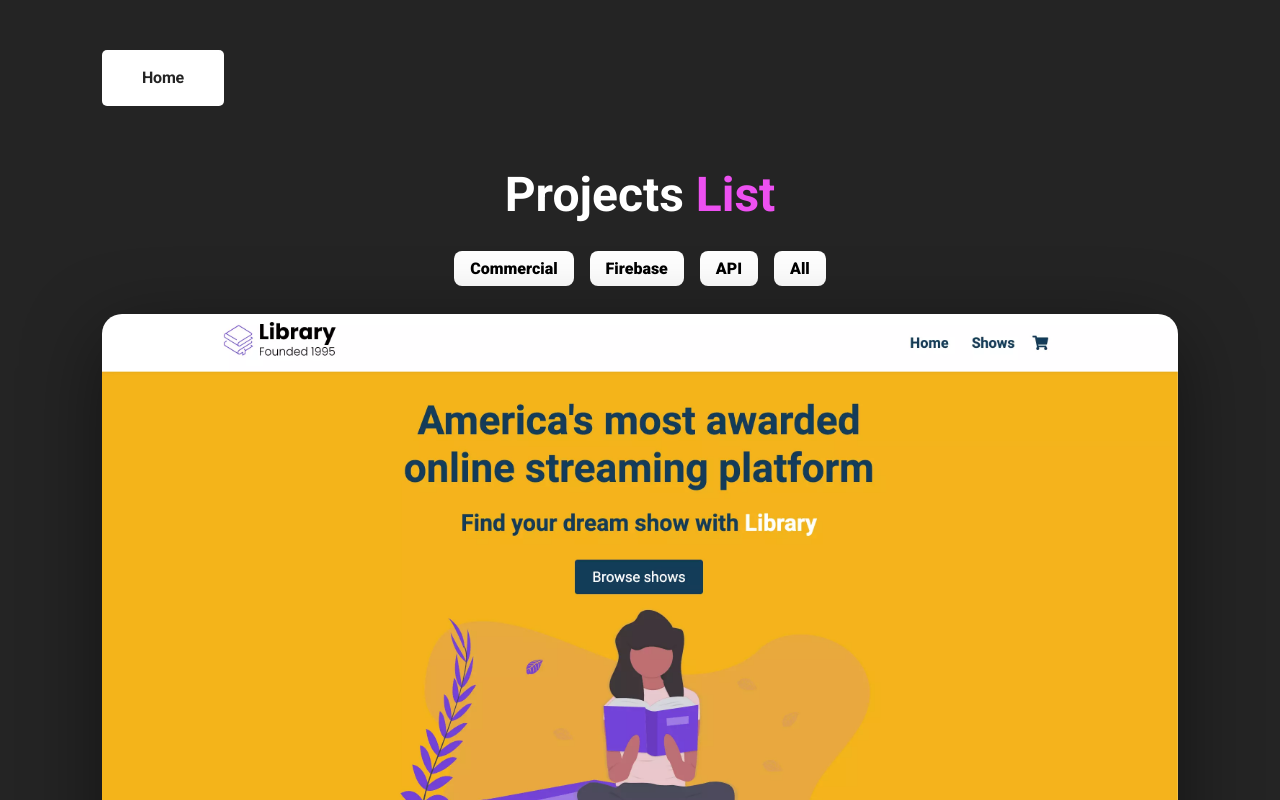
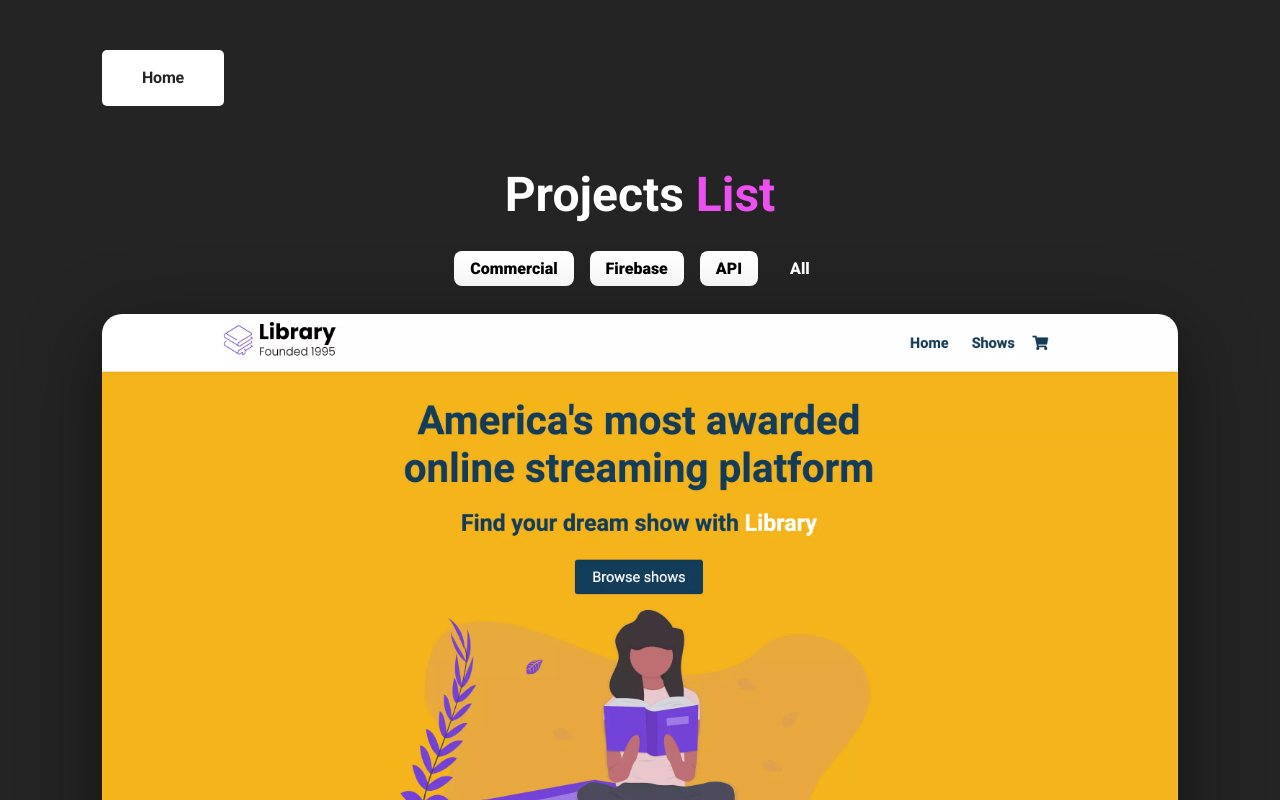
Before and after one commit to JawadH02/E-Portfolio-react, a React (Create React App) app: page /projects in a window 1280 px wide. Shown: the top 800 px of the page. Built offline with nearby package versions, Linux system fonts and the light colour scheme.

Commit message:
added current filter styles

```diff
--- a/src/Pages/ProjectsPage.jsx
+++ b/src/Pages/ProjectsPage.jsx
@@ -50,7 +50,9 @@ export const ProjectsPage = () => {
               <div
                 key={index}
                 onClick={() => handleProjectFilter(item)}
-                className={`app__projects--filter-item app__flex p-text`}
+                className={`app__projects--filter-item app__flex ${
+                  activeFilter === item ? "item-active" : ""
+                }`}
               >
                 {item}
               </div>
--- a/src/index.css
+++ b/src/index.css
@@ -755,6 +755,11 @@ PROJECTS PAGE
   color: #fff;
 }
 
+.item-active {
+  background-color: #242424;
+  color: #fff;
+}
+
 /*
 
 FOOTER
```
